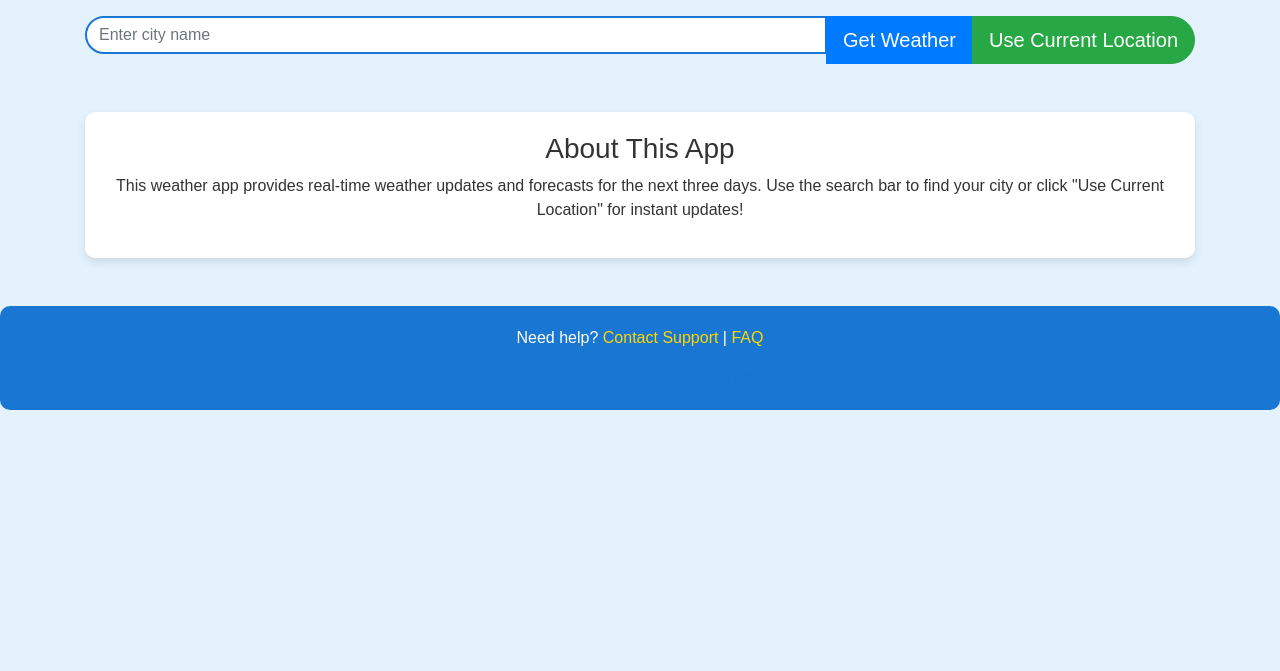
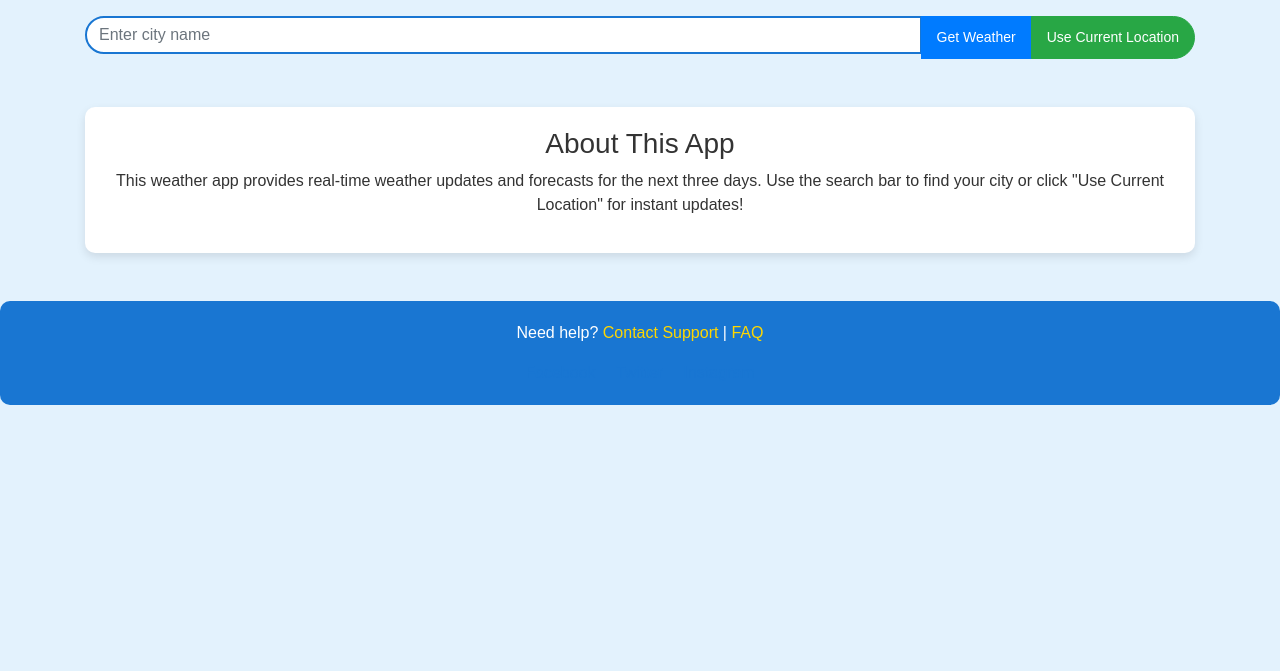
Before and after one commit to Devagya-Singh/weather-app, a website: page index.html in a window 1280 px wide. Shown: the part 129-800 px from the top of the page. Drawn offline with nearby package versions, Linux system fonts and the light colour scheme.

Commit message:
Update style.css

```diff
--- a/public/style.css
+++ b/public/style.css
@@ -17,7 +17,10 @@ h1 {
 
 .input-group .btn {
     border-radius: 25px; /* Rounded button corners */
+    padding: 10px 15px; /* Adjust padding for smaller size */
+    font-size: 0.875rem; /* Smaller font size */
 }
+
 
 #weatherResult img, #forecast img {
     margin-top: 10px;
```
